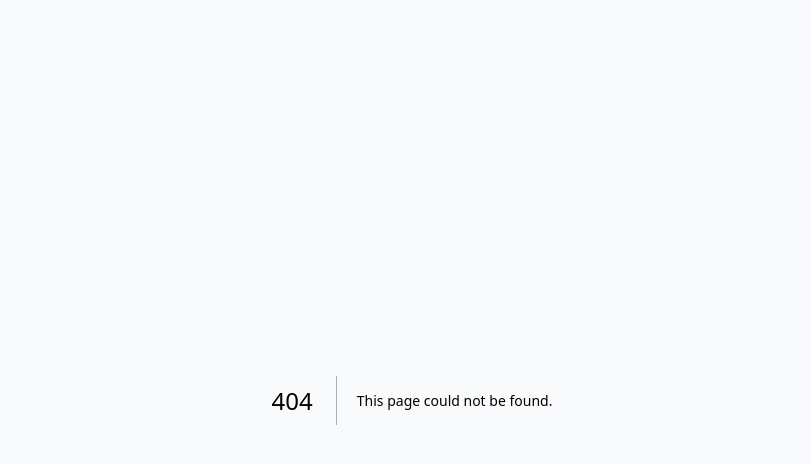
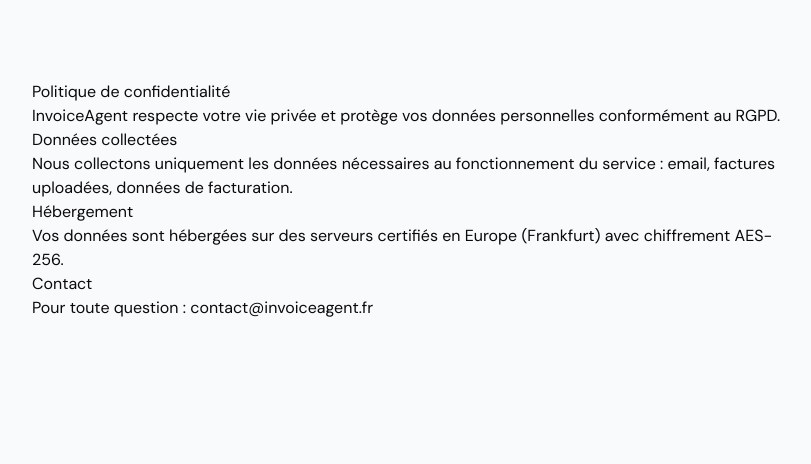
Before and after one commit to gentuar333-max/invoice-ai, a Next.js app: page /confidentialite in a window 1280 px wide. Before the commit this address had no page. Shown: the top 464 px of the page, without its empty margins (228-1039 px from the left). Built offline with nearby package versions, Linux system fonts and the light colour scheme.

Commit message:
fix confidentialite page empty

```diff
--- /dev/null
+++ b/app/(marketing)/confidentialite/page.tsx
@@ -0,0 +1,14 @@
+export default function Confidentialite() {
+  return (
+    <div style={{ maxWidth: 800, margin: '80px auto', padding: '0 20px' }}>
+      <h1>Politique de confidentialité</h1>
+      <p>InvoiceAgent respecte votre vie privée et protège vos données personnelles conformément au RGPD.</p>
+      <h2>Données collectées</h2>
+      <p>Nous collectons uniquement les données nécessaires au fonctionnement du service : email, factures uploadées, données de facturation.</p>
+      <h2>Hébergement</h2>
+      <p>Vos données sont hébergées sur des serveurs certifiés en Europe (Frankfurt) avec chiffrement AES-256.</p>
+      <h2>Contact</h2>
+      <p>Pour toute question : <a href="mailto:contact@invoiceagent.fr">contact@invoiceagent.fr</a></p>
+    </div>
+  );
+}
```
